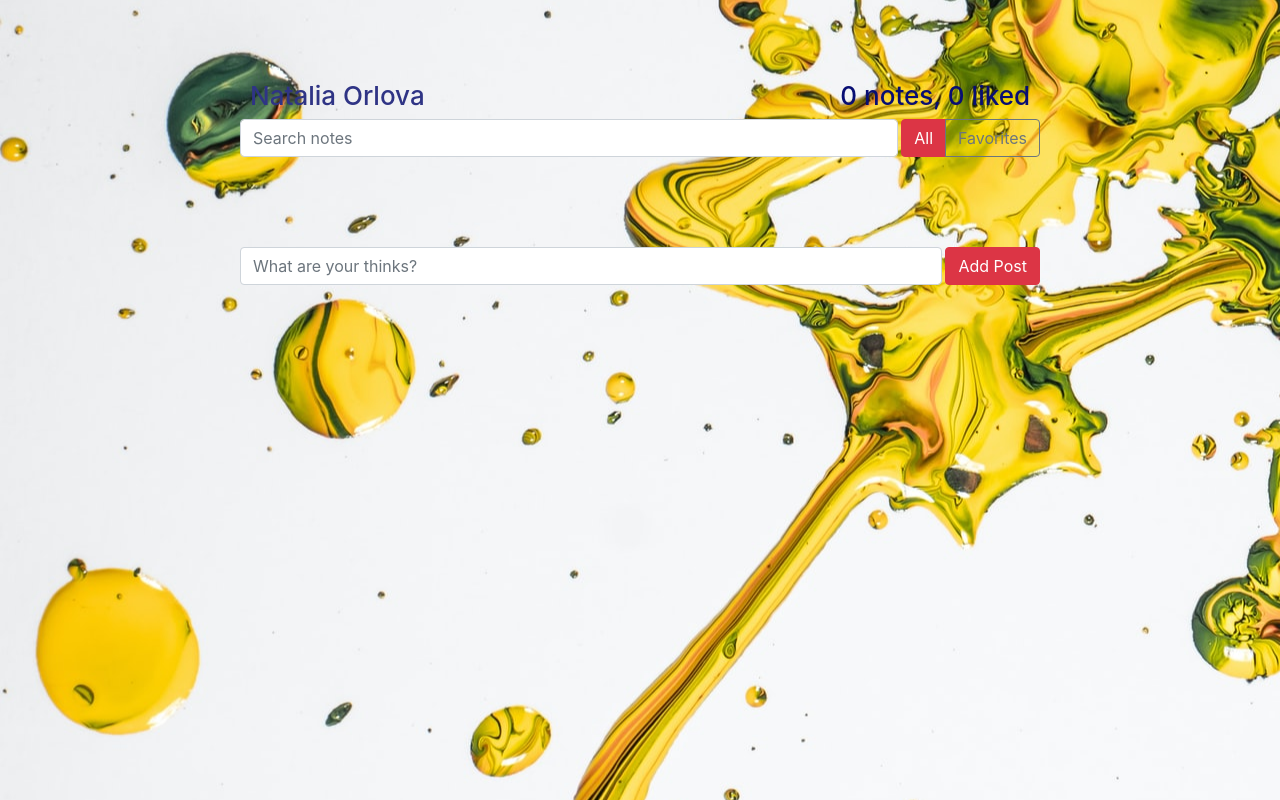
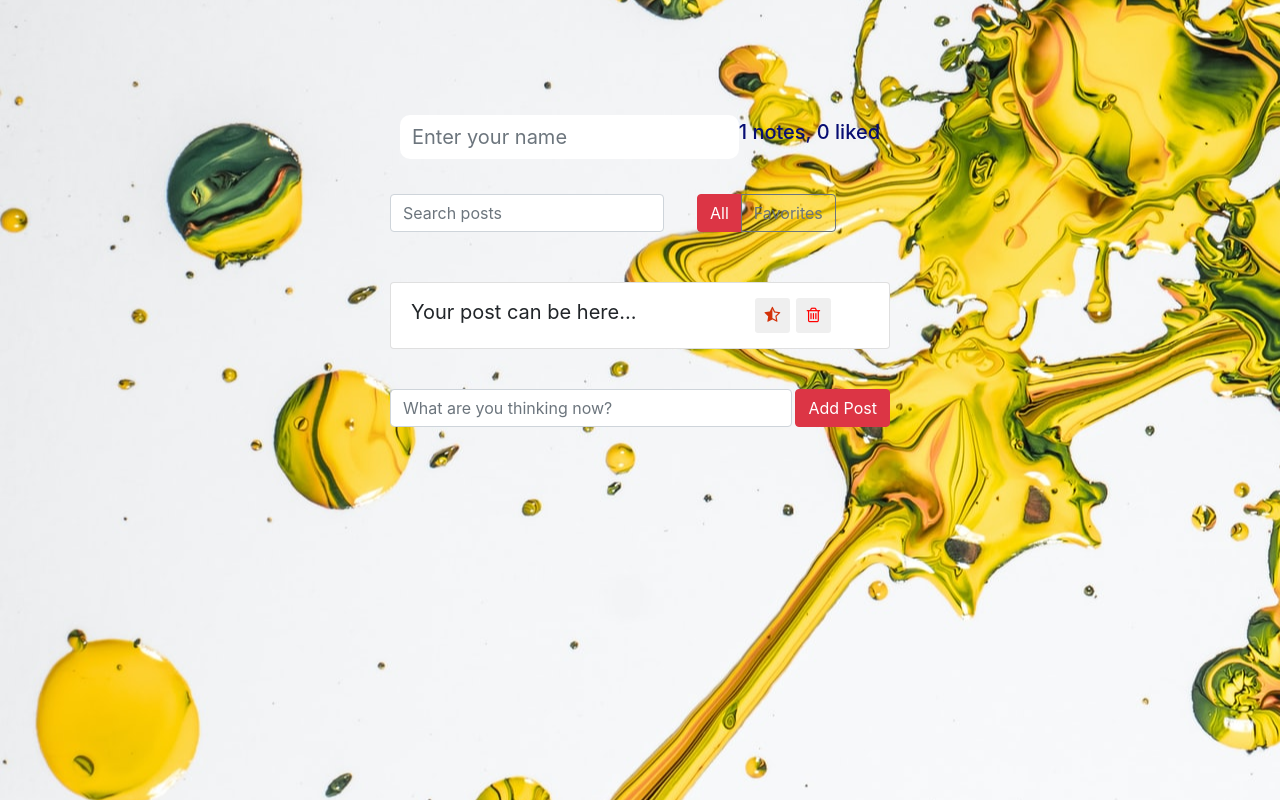
Before and after one commit to estur28/small-blog-app, a React (Create React App) app: page / in a window 1280 px wide. Built offline with nearby package versions, Linux system fonts and the light colour scheme.

Commit message:
refactor: change styles

```diff
--- a/src/components/App/App.js
+++ b/src/components/App/App.js
@@ -1,4 +1,5 @@
 import React, {Component} from 'react'
+import { Col, Container, Row } from 'reactstrap'
 
 import AppHeader from '../AppHeader/AppHeader'
 import PostAddForm from '../PostAddForm/PostAddForm'
@@ -14,7 +15,7 @@ export default class App extends Component  {
         super(props);
         this.state = {
             data : [
-                // {label: 'hello', important: false, like: true, id: 1},
+                {label: 'Your post can be here...', important: false, like: false, id: 1}
                 // {label: 'How are you?', important: false, like: false, id: 2},
                 // {label: 'bye', important: false, like: false, id: 3}
             ],
@@ -124,25 +125,48 @@ export default class App extends Component  {
         const visibleNotes = this.filterPost(this.searchNotes(data, term), filter);
 
     return (
+    <Container>
         <AppBlock>
+        <Row>
+            <Col>
                 <AppHeader
                     liked={liked}
                     allNotes={allNotes} />
+            </Col>
+        </Row>
+        <Row>
+            <Col>
                 <div className="search-panel d-flex">
                     <SearchInput onSearch={this.onSearch} />
+                </div>
+            </Col>
+            <Col>
                 <PostFilter
                     filter={filter}
                     onFilterSelect={this.onFilterSelect} />
-        </div>
+            </Col>
+        </Row>
+
+
+        <Row>
+            <Col>
                 <PostList
                 posts={visibleNotes}
                 onDelete={this.deleteItem}
                 onToggleImportant={this.onToggleImportant}
                 onToggleLiked={this.onToggleLiked}
                 />
+            </Col>
+            </Row>
+
+            <Row>
+            <Col>
                 <PostAddForm
                 addNote={this.addItem} />
+            </Col>
+                 </Row>
             </AppBlock>
+        </Container>
      )
     }
 }
--- a/src/components/App/App.styled.js
+++ b/src/components/App/App.styled.js
@@ -3,6 +3,7 @@ import styled from 'styled-components';
 
 export const AppBlock = styled.div`
     margin: 0 auto;
-    max-width: 800px;
+    max-width: 500px;
+    align-items: center;
 
 `;
--- a/src/components/AppHeader/AppHeader.js
+++ b/src/components/AppHeader/AppHeader.js
@@ -1,11 +1,19 @@
-import React from 'react'
+import React, {useState} from 'react'
 import {Header} from './AppHeader.styled'
 
 
 const AppHeader = ({liked, allNotes}) => {
+
+    const {nick, setNick} = useState('Enter Name');
+
+    const setNewNick = (e) => {
+           setNick(nick);
+           return nick;
+        }
+
     return (
         <Header>
-            <h1>Natalia Orlova</h1>
+            <input className="form-control" type="text" placeholder="Enter your name" onClick={setNewNick} />
             <h2>{allNotes} notes,  {liked} liked</h2>
         </Header>
     )
--- a/src/components/AppHeader/AppHeader.styled.js
+++ b/src/components/AppHeader/AppHeader.styled.js
@@ -2,21 +2,30 @@ import styled from 'styled-components';
 
 export const Header = styled.div`
     display: flex;
-    align-items: flex-end;
     justify-content:space-between;
     padding-right: 10px;
     padding-left: 10px;
 
-    h1 {
-        font-size: 26px;
+
+    input {
+        font-size: 20px;
+        width: auto;
+        flex-grow: 1;
+        border-radius: 10px;
+        outline-color: yellow;
+        border: none;
         width: 300px;
+        margin: 35px auto;
         color: #2F3485;
         :hover {
             color: #7277D8;
         }
     }
+
     h2 {
-        font-size: 26px;
+        align-items: center;
+        margin: 40px auto;
+        font-size: 20px;
         color: #080E73;
         :hover {
             color: #7277D8;
--- a/src/components/PostAddForm/PostAddForm.js
+++ b/src/components/PostAddForm/PostAddForm.js
@@ -34,7 +34,7 @@ export default class PostAddForm extends Component  {
         onSubmit={this.onSubmit}>
             <input
                 type="text"
-                placeholder="What are your thinks?"
+                placeholder="What are you thinking now?"
                 className="form-control new-post-label"
                 onChange={this.onValChange}
                 value={this.state.text}
--- a/src/components/SearchInput/SearchInput.js
+++ b/src/components/SearchInput/SearchInput.js
@@ -22,7 +22,7 @@ export default class SearchPanel extends Component {
         <input
             className="form-control search-input"
             type="text"
-            placeholder="Search notes"
+            placeholder="Search posts"
             onChange={this.onSearch}
         />
     )
```
Also changed, not shown: 1 other file (tests, documents, lock files or other folders). Lines whose indentation alone changed are shown as unchanged.
